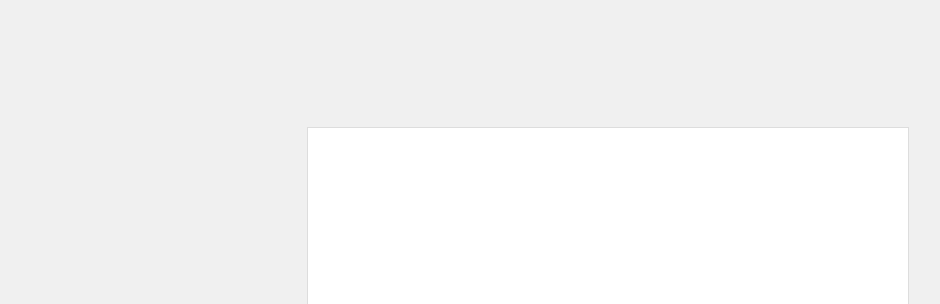
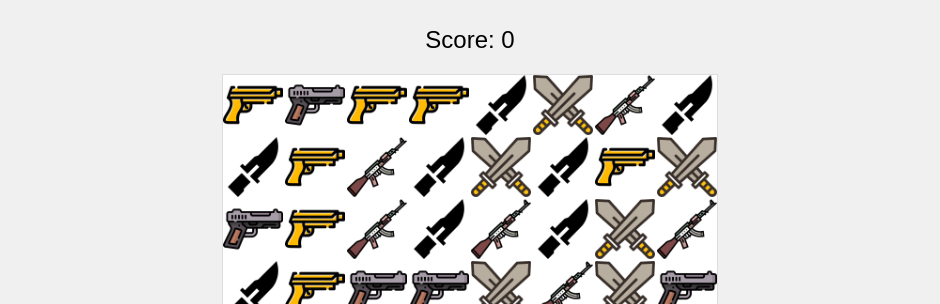
Before and after one commit to Gevorg-Ghevondyan/telegramminiapp, a plain HTML site: page index.html in a window 1280 px wide. Shown: the part 72-376 px from the top of the page, without its empty margins (170-1110 px from the left). Drawn offline with Linux system fonts and the light colour scheme; files whose address does not match are found by name.

Commit message:
Update styles.css

```diff
--- a/styles/styles.css
+++ b/styles/styles.css
@@ -3,26 +3,36 @@ body {
     margin: 0;
     padding: 0;
     display: flex;
-    justify-content: center;
+    flex-direction: column;
     align-items: center;
     height: 100vh;
     background-color: #f0f0f0;
 }
 
-#game-container {
-    width: 600px;
-    height: 400px;
-    border: 1px solid #ddd;
-    background: #fff;
-    position: relative;
-    overflow: hidden;
+h1 {
+    margin-top: 20px;
 }
 
-.icon {
-    position: absolute;
-    width: 50px;
-    height: 50px;
+#score {
+    margin: 20px;
+    font-size: 1.5em;
+}
+
+#game-container {
+    display: grid;
+    grid-template-columns: repeat(8, 60px);
+    grid-template-rows: repeat(8, 60px);
+    gap: 2px;
+    background-color: #fff;
+    border: 1px solid #ddd;
+    position: relative;
+}
+
+.tile {
+    width: 60px;
+    height: 60px;
     background-size: cover;
+    transition: background-image 0.3s;
 }
 
 .hidden {
```
